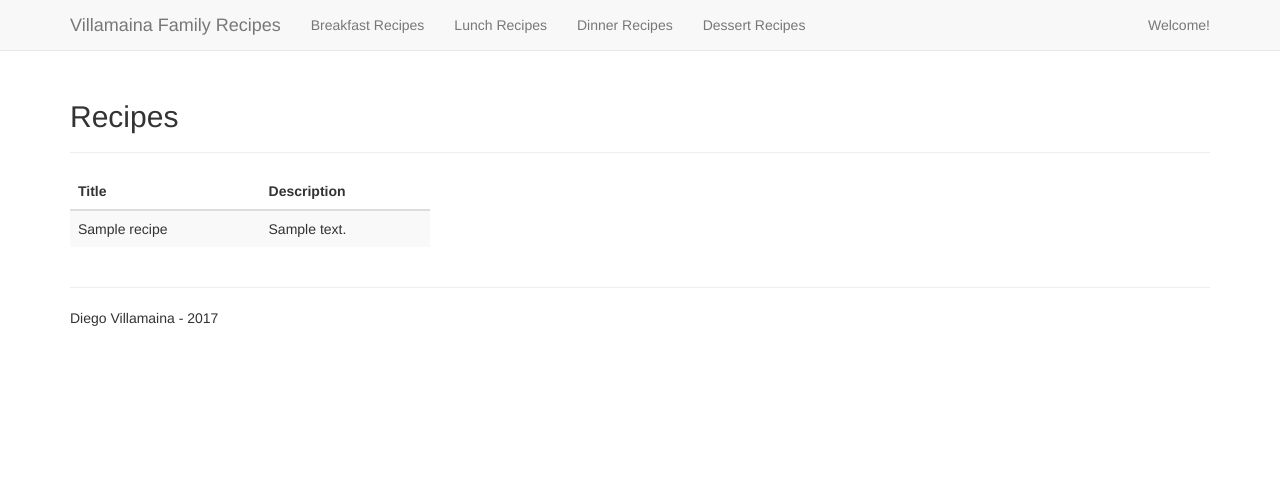
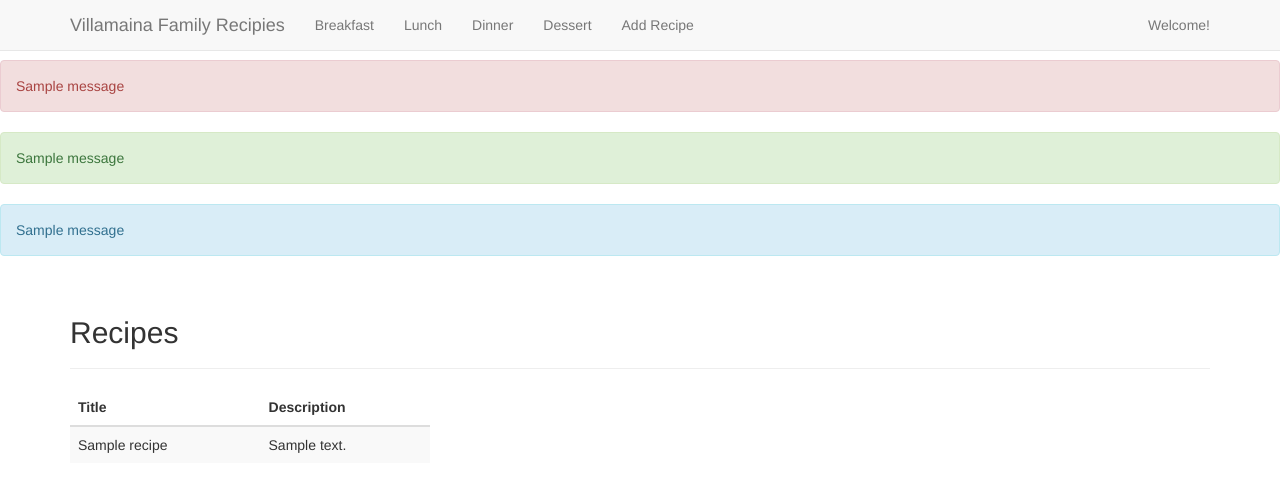
Before and after one commit to sparkvilla/flask_recipie_app, a Flask app: page / in a window 1280 px wide. Shown: the top 496 px of the page. Run offline with Flask 2, Linux system fonts and the light colour scheme; tables that the repository leaves empty hold one stand-in row (values such as "Sample post"); one stand-in notice (Sample message) is shown; some libraries are stand-ins or nearby versions.

Commit message:
Added use of forms

```diff
--- a/project/recipes/templates/layout.html
+++ b/project/recipes/templates/layout.html
@@ -23,16 +23,17 @@
         <span class="icon-bar"></span>
         <span class="icon-bar"></span>
       </button>
-      <a class="navbar-brand" href="{{ url_for('recipes.index') }}">Villamaina Family Recipes</a>
+      <a class="navbar-brand" href="{{ url_for('recipes.index') }}">Villamaina Family Recipies</a>
     </div>
 
     <!-- Collect the nav links, forms, and other content for toggling -->
     <div class="collapse navbar-collapse" id="recipes-navbar-collapse-1">
       <ul class="nav navbar-nav">
-        <li><a href="#">Breakfast Recipes</a></li>
-        <li><a href="#">Lunch Recipes</a></li>
-        <li><a href="#">Dinner Recipes</a></li>
-        <li><a href="#">Dessert Recipes</a></li>
+        <li><a href="#">Breakfast</a></li>
+        <li><a href="#">Lunch</a></li>
+        <li><a href="#">Dinner</a></li>
+        <li><a href="#">Dessert</a></li>
+	<li><a href="{{ url_for('recipes.add_recipe') }}">Add Recipe</a></li>
       </ul>
       <ul class="nav navbar-nav navbar-right">
         <li><a href="#">Welcome!</a></li>
@@ -40,6 +41,25 @@
     </div><!--/.nav-collapse -->
   </div><!-- /.container -->
 </nav>
+
+<!-- flash messages -->
+{% for error_message in get_flashed_messages(category_filter=["error"]) %}
+
+<div class="alert alert-danger alert-dismissible">{{ error_message }}</div>
+
+{% endfor %}
+
+{% for success_message in get_flashed_messages(category_filter=["success"]) %}
+
+<div class="alert alert-success alert-dismissible">{{ success_message }}</div>
+
+{% endfor %}
+
+{% for info_message in get_flashed_messages(category_filter=["info"]) %}
+
+<div class="alert alert-info alert-dismissible">{{ info_message }}</div>
+
+{% endfor %}
 
 <div class="container">
      <div class="content">
--- a/project/recipes/views.py
+++ b/project/recipes/views.py
@@ -1,5 +1,7 @@
-from flask import render_template, Blueprint
+from flask import render_template, Blueprint, request, redirect, url_for, flash
 from project.models import Recipe
+from project.recipes.forms import AddRecipeForm
+from project import db
 
 ################
 #### config ####
@@ -16,3 +18,18 @@ def index():
     all_recipes = Recipe.query.all()
     #print (all_recipes)
     return render_template('recipes.html', recipes=all_recipes)
+
+@recipes_blueprint.route('/add', methods=['GET','POST'])
+def add_recipe():
+    form= AddRecipeForm(request.form)
+    if request.method == 'POST':
+        if form.validate_on_submit():
+            new_recipe = Recipe(form.recipe_title.data, form.recipe_description.data)
+            db.session.add(new_recipe)
+            db.session.commit()
+            flash('New recipie, {}, added!'.format(new_recipe.recipe_title), 'success')
+            return redirect(url_for('recipes.index'))
+        else:
+            #flash.errors(form)
+            flash('ERROR! Recipe was not added.', 'error')
+    return render_template('add_recipe.html',form=form)
--- a/project/static/css/main.css
+++ b/project/static/css/main.css
@@ -2,3 +2,8 @@ body {
 padding: 60px 0;
 background: #ffffff;
 }
+
+.error {
+color: red;
+font-size: .8em;
+}
--- a/requirements.txt
+++ b/requirements.txt
@@ -1,6 +1,7 @@
 click==6.7
 Flask==0.12.2
 Flask-SQLAlchemy==2.3.0
+Flask-WTF==0.14.2
 itsdangerous==0.24
 Jinja2==2.9.6
 MarkupSafe==1.0
@@ -9,3 +10,4 @@ psycopg2==2.7.3.1
 six==1.10.0
 SQLAlchemy==1.1.14
 Werkzeug==0.12.2
+WTForms==2.1
```
Also changed, not shown: project/recipes/forms.py (added, +7 -0 lines), project/recipes/templates/_form_macros.html (added, +17 -0 lines), project/recipes/templates/add_recipe.html (added, +28 -0 lines), query_db.py (added, +21 -0 lines), .ropeproject/config.py (added), 3 other files.
